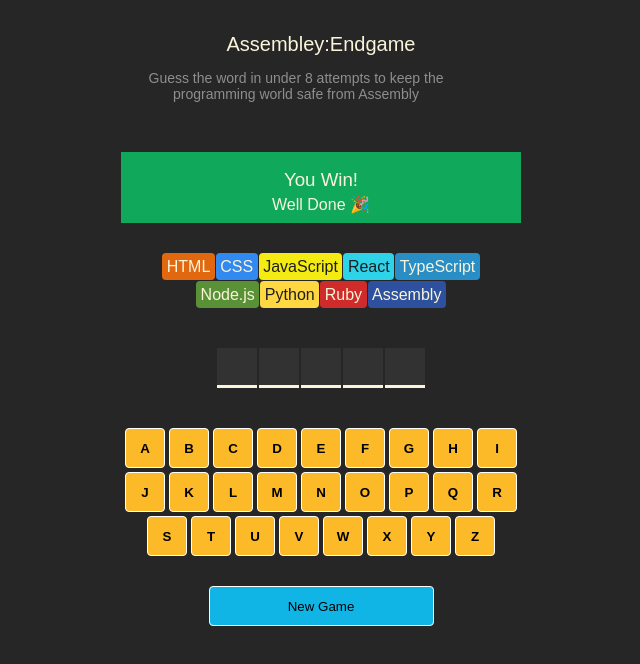
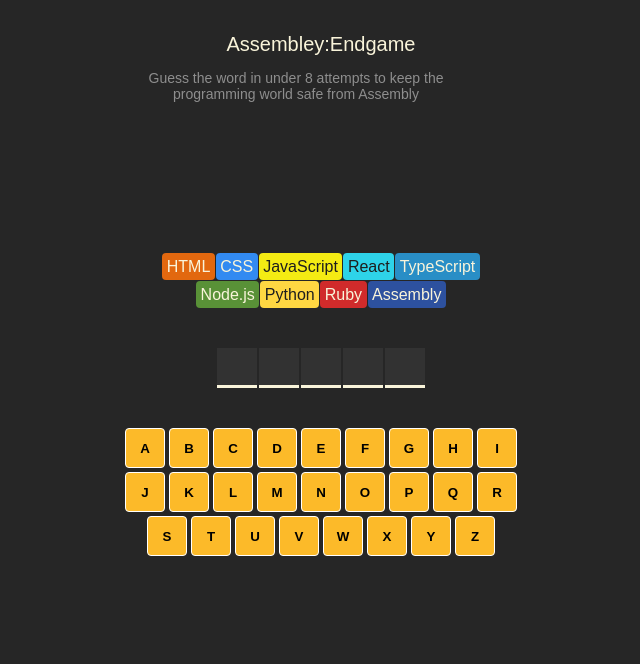
Before and after one commit to AshSiva17/HangManReact, a React (Vite) app: page / in a window 1280 px wide. Shown: the top 664 px of the page, without its empty margins (319-959 px from the left). Built offline with nearby package versions, Linux system fonts and the light colour scheme.

Commit message:
Add display functionality for when the game is over

```diff
--- a/src/App.jsx
+++ b/src/App.jsx
@@ -12,12 +12,24 @@
 
     const wrongGuesses = guessedLetters.filter(letter => !word.toLowerCase().includes(letter)).length
 
+    const isGameWon = word.split("").every(letter => guessedLetters.includes(letter.toLowerCase()))
+
+    const isGameLost = wrongGuesses >= languages.length - 1
+
     console.log(wrongGuesses)
 
     function handleLetterClick(letter) {
         setGuessedLetters(prevLetters => prevLetters.includes(letter) ? prevLetters : [...prevLetters, letter])
     }
 
+    const gameStatus = clsx("gameStatus", {
+        won: isGameWon && !isGameLost,
+        lost: isGameLost && !isGameWon
+    })
+
+    const statusTextTop = isGameWon ? "You Win!" : isGameLost ? "Game Over!" : "Game Over!"
+
+    const statusTextBottom = isGameWon ? "Well Done 🎉" : isGameLost ? "You lose! Better start learning Assembly 😭" : "You lose! Better start learning Assembly 😭"
 
     return (
         <main>
@@ -26,17 +38,18 @@
                 <h3>Guess the word in under 8 attempts to keep the programming world safe from Assembly</h3>
             </header>
 
-            <section className="gameStatus">
-                <h3>You Win!</h3>
-                <p>Well Done 🎉</p>
+
+            <section className={gameStatus}>
+                <h3>{statusTextTop}</h3>
+                <p>{statusTextBottom}</p>
             </section>
 
             <div className="languageContainer">
                 <section className="languageList">
                     {languages.map((language, index) => {
-                        const className = clsx("language", index < wrongGuesses && "lost")
+                        const className = clsx("language", (index < wrongGuesses && index < languages.length - 1) && "lost")
                         return (
-                        <div key={language.name} className={className} style={{ backgroundColor: language.backgroundColor, color: language.color }}> {language.name} </div>
+                            <div key={language.name} className={className} style={{ backgroundColor: language.backgroundColor, color: language.color }}> {language.name} </div>
                         )
                     })}
                 </section>
@@ -72,9 +85,9 @@
                 })}
             </section>
 
-            <button className="newGame">
+            {(isGameLost || isGameWon) && <button className="newGame">
                 New Game
-            </button>
+            </button>}
         </main>
     )
 }
--- a/src/index.css
+++ b/src/index.css
@@ -13,47 +13,66 @@
   justify-content: center;
 }
 
-header{
+header {
   text-align: center;
 }
 
-header h1{
+header h1 {
   font-size: 1.25rem;
   font-weight: 500;
   color: #F9F4DA;
 }
 
-header h3{
+header h3 {
   font-size: 0.875rem;
   font-weight: 400;
   max-width: 350px;
   color: #8E8E8E;
 }
 
-.gameStatus{
+.gameStatus {
+  text-align: center;
+  margin-top: 50px;
+  padding: 1px 0;
+  color: #F9F4DA;
+  visibility: hidden;
+}
+
+.gameStatus.won {
   text-align: center;
   margin-top: 50px;
   padding: 1px 0;
   background-color: #10A95B;
   color: #F9F4DA;
+  visibility: visible;
 }
 
-.gameStatus h3{
+.gameStatus.lost {
+  text-align: center;
+  margin-top: 50px;
+  padding: 1px 0;
+  background-color: #BA2A2A;
+  color: #F9F4DA;
+  visibility: visible;
+}
+
+.gameStatus h3 {
   margin: 16px 0 0 0;
   font-weight: 500;
 
 }
-.gameStatus p{
+
+.gameStatus p {
   margin: 4px 0 8px 0;
   font-weight: 500;
 }
 
-.languageContainer{
+.languageContainer {
   display: flex;
   justify-content: center;
 }
 
-.languageList{
+.languageList {
   margin-top: 30px;
   display: flex;
   flex-wrap: wrap;
@@ -63,7 +82,7 @@
 
 }
 
-.languageList div{
+.languageList div {
   padding: 4.5px;
   border-radius: 4px;
   font-weight: 500;
@@ -84,7 +103,7 @@
   background-color: rgba(0, 0, 0, 0.7);
 }
 
-.word{
+.word {
   display: flex;
   justify-content: center;
   margin-top: 40px;
@@ -93,7 +112,7 @@
   color: #F9F4DA;
 }
 
-.word span{
+.word span {
   font-size: 1.2rem;
   border-bottom: 3px solid #F9F4DA;
   display: flex;
@@ -107,7 +126,7 @@
   padding: 5px;
 }
 
-.keyboard{
+.keyboard {
   margin-top: 40px;
   display: flex;
   flex-wrap: wrap;
@@ -117,7 +136,7 @@
 
 }
 
-.keyboard button{
+.keyboard button {
   width: 40px;
   height: 40px;
   background-color: #FCBA29;
@@ -127,17 +146,17 @@
   cursor: pointer;
 }
 
-.keyboard button.correct{
+.keyboard button.correct {
   background-color: #10A95B;
   cursor: default;
 }
 
-.keyboard button.wrong{
+.keyboard button.wrong {
   background-color: #EC5D49;
   cursor: default;
 }
 
-.newGame{
+.newGame {
   margin-top: 30px;
   padding: 6px 12px;
   background-color: #11B5E5;
```
Lines whose indentation alone changed are shown as unchanged.
